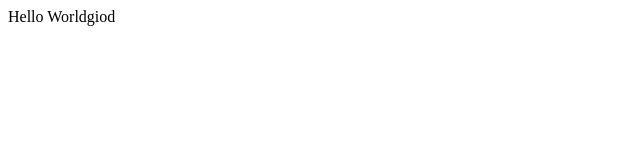
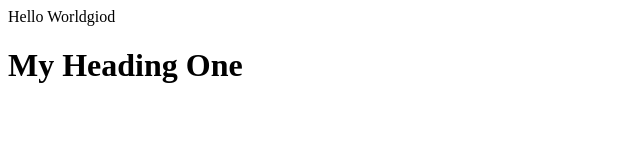
Before and after one commit to laibaaptech08/MyFirst-Session, a plain HTML site: page index.html in a window 1280 px wide. Shown: the whole page, without its empty margins (0-640 px from the left). Drawn offline with Linux system fonts and the light colour scheme.

Commit message:
This is new Changes

```diff
--- a/index.html
+++ b/index.html
@@ -1 +1,2 @@
 <p>Hello Worldgiod</p>
+<h1>My Heading One</h1>
```
Also changed, not shown: home.html (added, +1 -0 lines).
